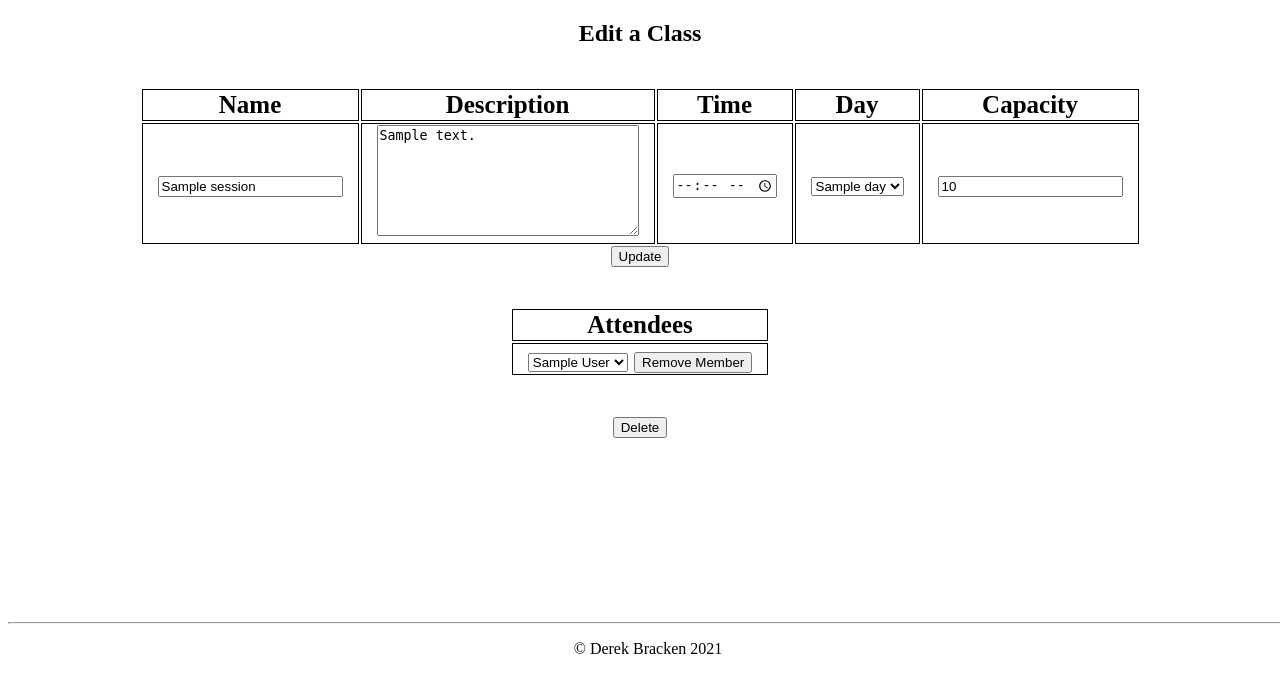
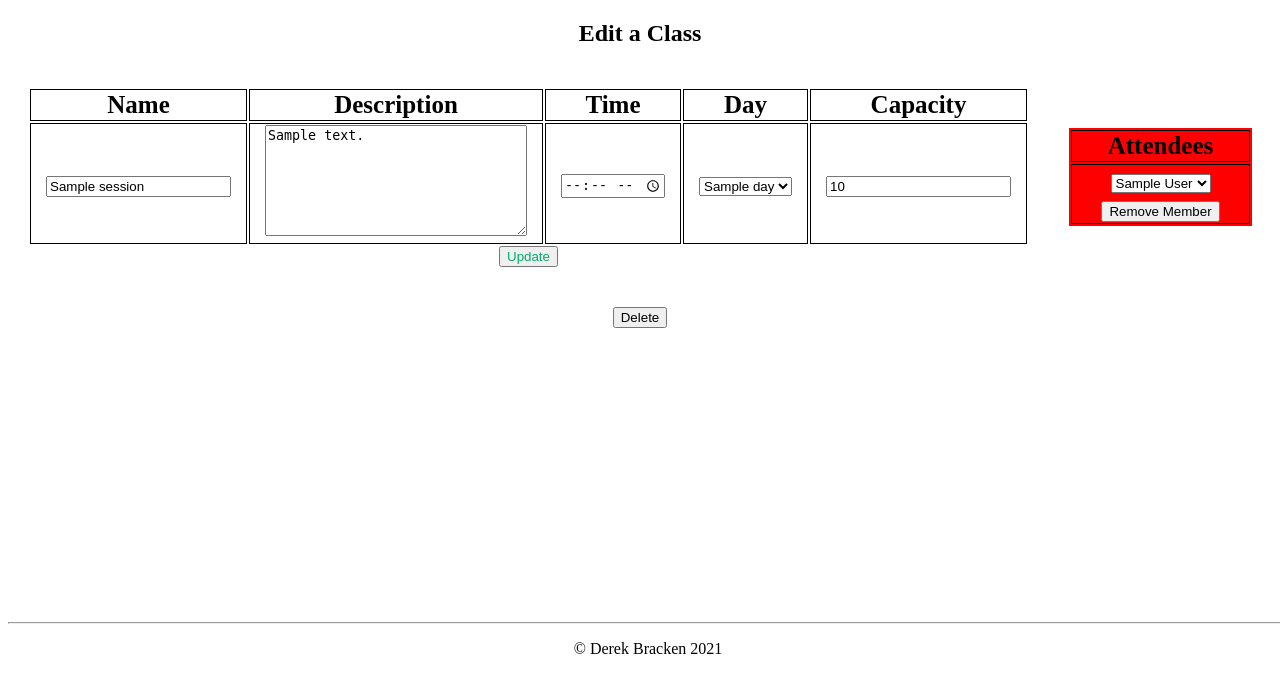
Before and after one commit to DerekBracken/gym_project, a Flask app: page /sessions/1/edit in a window 1280 px wide. Shown: the part 116-800 px from the top of the page. Run offline with Flask 2, Linux system fonts and the light colour scheme; a database or web service that is not in the repository returns one stand-in record (values such as "Sample title"); some libraries are stand-ins or nearby versions.

Commit message:
grid style added to edit page

```diff
--- a/gym_app/static/css/style.css
+++ b/gym_app/static/css/style.css
@@ -16,13 +16,33 @@ li {
 
 .container {
     text-align: center;
+    padding: 0;
+    margin: 0;
 }
+#form-container{
+    display: grid;
+    grid-template-areas:
+      'edit-form edit-form edit-form attendee-form';
+    justify-items: center;
+
+}
+
+.edit-form{
+    grid-area: 'edit-form';
+    justify-self: center;
+}
+
+.attendee-form{
+    grid-area: 'attendee-form';
+    justify-self: center;
+}
+
 /* Section needed? */
-section, table {
+/* section, table {
     display: flex;
     flex-direction: row;
-    justify-content: center;
-}
+    justify-content: left;
+} */
 /* table, below  */
  th, td {
     border: 1px solid black;
@@ -46,7 +66,7 @@ label{
 form {
     padding:20px;
     margin:auto;
-    width:600px;
+    /* width:600px; */
 }
 
 
@@ -75,7 +95,27 @@ body > footer {
     color: black;
   }
 
-.session-table {
-    display: flex;
-    flex-direction: row;
+/* .session-table {
+    padding: 0;
+    margin: 0;
+    width: 70%;
+    display: inline-block;
+
+} */
+
+/* #table-details{
+    width: 70%;
+} */
+
+
+#update-button{
+    color: #04AA6D;
 }
+
+#table-attendees{
+    background-color: red;
+    padding: 0;
+    margin: 0;
+    /* width: 10%; */
+
+}
--- a/gym_app/templates/sessions/edit.html
+++ b/gym_app/templates/sessions/edit.html
@@ -2,9 +2,10 @@
 {% block content %}
 
 <h2>Edit a Class </h2>
-
-<form id="session-table" action="/sessions/{{ session.id }}" method="POST">
-<table>
+<div id='form-container'>
+<form class="edit-form session-table" action="/sessions/{{ session.id }}" method="POST">
+    <div class="div-table">
+<table id='table-details'>
     <tr>
         <th>Name</th>
         <th>Description</th>
@@ -39,11 +40,13 @@
         </td>
     </tr>
     </table>
-    <input type="submit" value="Update">
+</div>
+    <input id='update-button' type="submit" value="Update">
 </form>
 
-<form id="session-table" action="/bookings/session/delete" method="post">
-<table>
+<form class="attendee-form session-table" action="/bookings/session/delete" method="post">
+    <div class="div-table">
+<table id='table-attendees'>
     <tr>
     <th>Attendees</th>
     </tr>
@@ -58,13 +61,16 @@
         </td>
     </tr>
 </table>
+</div>
+</form>
+
+
+</div>
+<form class="session-table" action="/sessions/{{ session.id }}/delete" method="POST">
+    <input id='delete-button' type="submit" value="Delete">
 </form>
 
 
 
-<form action="/sessions/{{ session.id }}/delete" method="POST">
-    <input type="submit" value="Delete">
-</form>
-
 
 {% endblock %}
```
